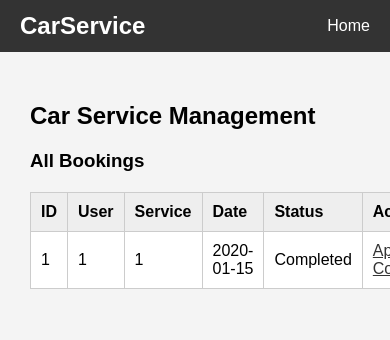
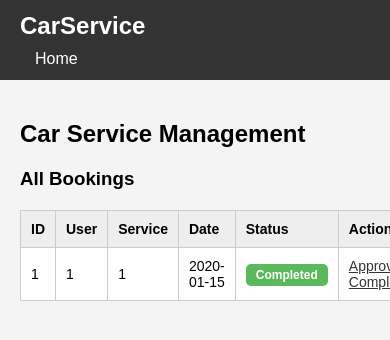
Before and after one commit to aryankale14/Sanjay_Project, a Flask app: page /admin/bookings in a window 390 px wide; the page is wider, and only the part inside the window is pictured. Shown: the top 340 px of that part. Run offline with Flask 3, Linux system fonts and the light colour scheme; tables that the repository leaves empty hold one stand-in row (values such as "Sample post").

Commit message:
Enhance CSS with status badges and media queries
Added styles for status badges and mobile responsiveness.

```diff
--- a/static/css/style.css
+++ b/static/css/style.css
@@ -84,3 +84,54 @@ a {
 a:hover {
     color: black;
 }
+
+
+/* STATUS BADGES */
+
+.status {
+    padding: 4px 10px;
+    border-radius: 5px;
+    color: white;
+    font-size: 12px;
+    font-weight: bold;
+}
+
+.status-pending {
+    background: #f0ad4e;
+}
+
+.status-approved {
+    background: #5bc0de;
+}
+
+.status-completed {
+    background: #5cb85c;
+}
+
+/* MOBILE RESPONSIVE */
+
+@media (max-width: 768px) {
+
+    .navbar {
+        flex-direction: column;
+        align-items: flex-start;
+    }
+
+    .nav-links {
+        margin-top: 10px;
+    }
+
+    table {
+        width: 100%;
+        font-size: 14px;
+    }
+
+    input {
+        width: 100%;
+    }
+
+    .container {
+        padding: 20px;
+    }
+
+}
```
